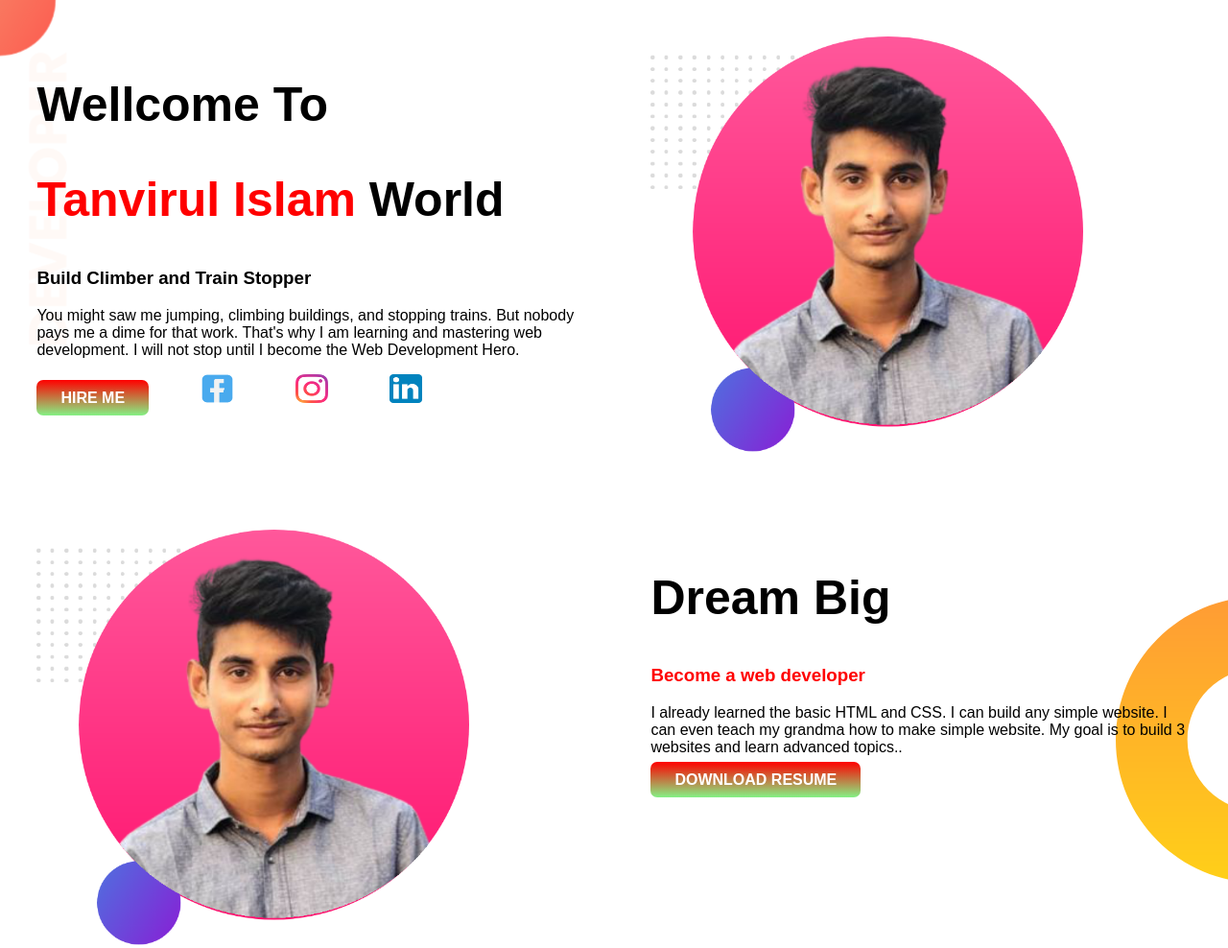
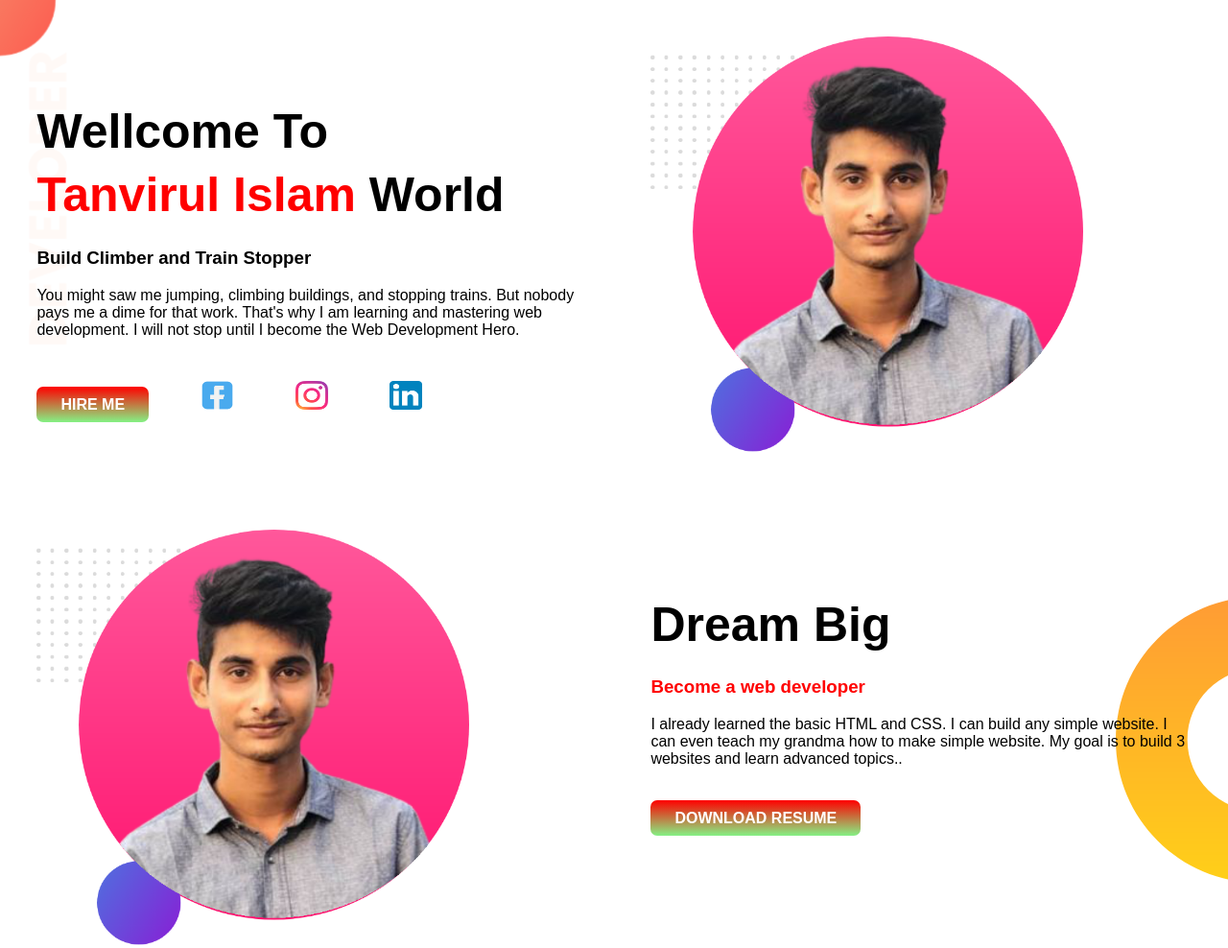
Before and after one commit to Tanvirulislam345/DeveloperPortfolio, a plain HTML site: page index.html in a window 1280 px wide. Shown: the top 988 px of the page at 96% size. Drawn offline with Linux system fonts and the light colour scheme.

Commit message:
commit some css

```diff
--- a/index.html
+++ b/index.html
@@ -13,7 +13,7 @@
 <body>
     <section class="first container">
         <div class="part">
-            <h1>Wellcome To</h1>
+            <h1 id="heading">Wellcome To</h1>
             <h1><span>Tanvirul Islam</span> World</h1>
             <h3>Build Climber and Train Stopper</h3>
             <p>You might saw me jumping, climbing buildings, and stopping trains. But nobody pays me a dime for that work. That's why I am learning and mastering web development. I will not stop until I become the Web Development Hero.</p>
@@ -32,7 +32,7 @@
             <img src="images/my-bg1.png" alt="my profile" class="img">
         </div>
         <div class="part">
-            <h1>Dream Big</h1>
+            <h1 id="heading2">Dream Big</h1>
             <h3>Become a web developer</h3>
             <p>I already learned the basic HTML and CSS. I can build any simple website. I can even teach my grandma how to make simple website. My goal is to build 3 websites and learn advanced topics..</p>
             <a href="https://www.google.com" target="_blank" class="profile">Download resume</a>
--- a/style.css
+++ b/style.css
@@ -9,13 +9,21 @@ body{
     width: 50%;
     padding: 3%;
 }
+.part p{
+    padding-bottom: 5%;
+}
 .img{
     width: 80%;
 }
 
 h1{
     font-size: 50px;
+    line-height: 0.5;
 }
+h1#heading, #heading2{
+    padding-top: 8%;
+}
+
 h2{
     font-size: 40px;
 }
```
